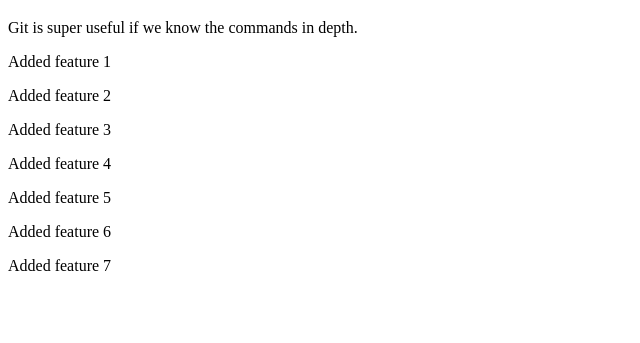
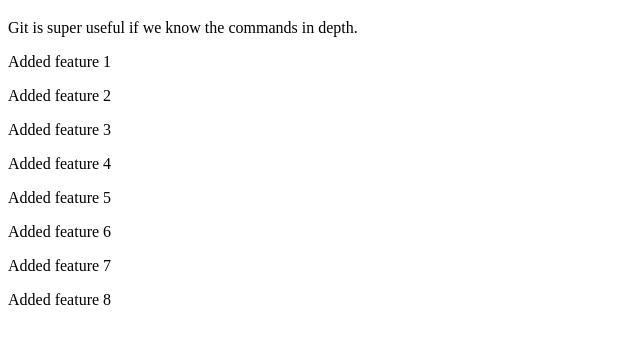
Before and after one commit to rajsawhoney/git-learning, a plain HTML site: page index.html in a window 1280 px wide. Shown: the part 61-404 px from the top of the page, without its empty margins (0-640 px from the left). Drawn offline with Linux system fonts and the light colour scheme.

Commit message:
Update index.html

```diff
--- a/index.html
+++ b/index.html
@@ -18,6 +18,7 @@
     <p>Added feature 5</p>
     <p>Added feature 6</p>
     <p>Added feature 7</p>
+    <p>Added feature 8</p>
 </body>
 
 </html>
```
